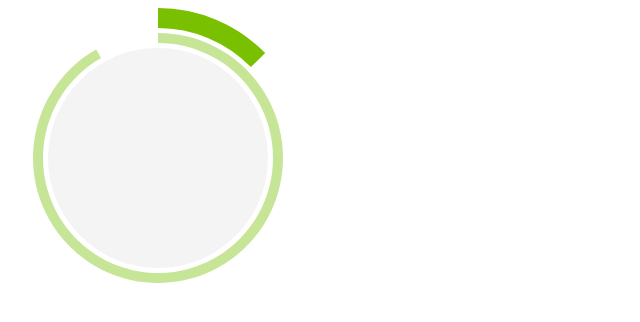
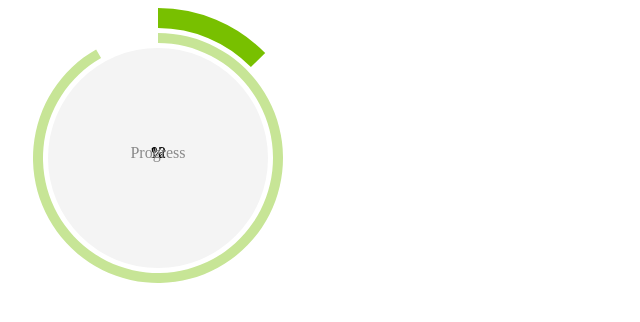
Before and after one commit to cmathew/progress-indicator, a website: page index.html in a window 1280 px wide. Shown: the full height of the page, 0-640 px from the left. Drawn offline with nearby package versions, Linux system fonts and the light colour scheme.

```diff
--- a/index.html
+++ b/index.html
@@ -5,6 +5,9 @@
 		<title>
 			Chris Mathew - Progress Demo
 		</title>
+
+		<link rel="stylesheet" type="text/css" href="styles/main.css">
+
 		<script src="bower_components/d3/d3.js" type="text/javascript"></script>
 		<script src="bower_components/angular/angular.js" type="text/javascript"></script>
 		<script src="app.js" type="text/javascript"></script>
@@ -14,7 +17,7 @@
 		<script src="scripts/controllers/comic-controller.js" type="text/javascript"></script>
 	</head>
 	<body>
-		<div ng-controller="ComicController as comicCtrl">
+		<div class="foo" ng-controller="ComicController as comicCtrl">
 			<progress-indicator expected="{{expected}}" actual="{{actual}}"></progress-indicator>
 		</div>
 	</body>
--- a/partials/_progress.html
+++ b/partials/_progress.html
@@ -1,7 +1,14 @@
-<svg class="progress-indicator" width="200" height="200">
+<svg class="progress-indicator" width="200" height="200" xmlns="http://www.w3.org/2000/svg" version="1.1">
 	<g class="render-group">
 		<path class="expected-progress"></path>
 		<path class="actual-progress"></path>
-		<circle class="progress-circle" fill="#F4F4F4" />
+		<g class="circle-group" text-anchor="middle">
+			<circle class="progress-circle" fill="#F4F4F4"></circle>
+			<g class="progress-percentage">
+				<text class="progress-number"></text>
+				<text>%</text>
+			</g>
+			<text text-anchor="middle" fill="#888">Progress</text>
+		</g>
 	</g>
 </svg>
--- a/scripts/directives/progress-indicator.js
+++ b/scripts/directives/progress-indicator.js
@@ -11,36 +11,41 @@
 
 			var w = 300, h = 300, r = 150;
 			var vis = d3.select(".progress-indicator")
-				.attr("width", w) //set the width and height of our visualization (these will be attributes of the <svg> tag
+				.attr("width", w)
 				.attr("height", h)
 				.select(".render-group")
-					.attr("transform", "translate(" + r + "," + r + ")") //move the center of the pie chart from 0, 0 to radius, radius
+					.attr("transform", "translate(" + r + "," + r + ")") //center graphics according to radius
 
 			var actualProgress = vis.selectAll(".actual-progress")
 				.attr("fill", function(d, i) { return "#78C000"; });
 
+			var circleText = vis.selectAll(".progress-number")
+
 			var actualArcThickness = 20;
 			attrs.$observe('actual', function(actual) {
+
 				if (isNaN(parseFloat(actual))) { return; }
 
-				var arc = d3.svg.arc() //this will create <path> elements for us using arc data
+				var arc = d3.svg.arc()
 					.outerRadius(r)
 					.innerRadius(r - actualArcThickness)
 					.startAngle(0)
 					.endAngle(actual * 2 * Math.PI);
 
 				actualProgress.attr("d", arc);
+
+				circleText.text(function(d){ return parseInt(actual * 100); })
 			});
 
-			var expectedProgress = vis.selectAll(".expected-progress")     //this selects all <g> elements with class slice (there aren't any yet)
-				.attr("fill", function(d, i) { return "#C7E596"; } ) //set the color for each slice to be chosen from the color function defined above
+			var expectedProgress = vis.selectAll(".expected-progress")
+				.attr("fill", function(d, i) { return "#C7E596"; });
 
 			var expectedArcStart = (r - actualArcThickness) - 5; //5px of padding between arcs
 			var expectedArcThickness = 10;
 			attrs.$observe('expected', function(expected) {
 				if (isNaN(parseFloat(expected))) { return; }
 
-				var arc = d3.svg.arc() //this will create <path> elements for us using arc data
+				var arc = d3.svg.arc()
 					.outerRadius(expectedArcStart)
 					.innerRadius(expectedArcStart - expectedArcThickness)
 					.startAngle(0)
@@ -49,8 +54,9 @@
 				expectedProgress.attr("d", arc);
 			});
 
-			var progressCircleStart = expectedArcStart - expectedArcThickness - 5; //5px of padding between arcs
-			var progressCircle = vis.selectAll(".progress-circle")
+			var progressCircleStart = expectedArcStart - expectedArcThickness - 5; //5px of padding
+
+			vis.selectAll(".progress-circle")
 				.attr("r", progressCircleStart);
 		}
     };
```
